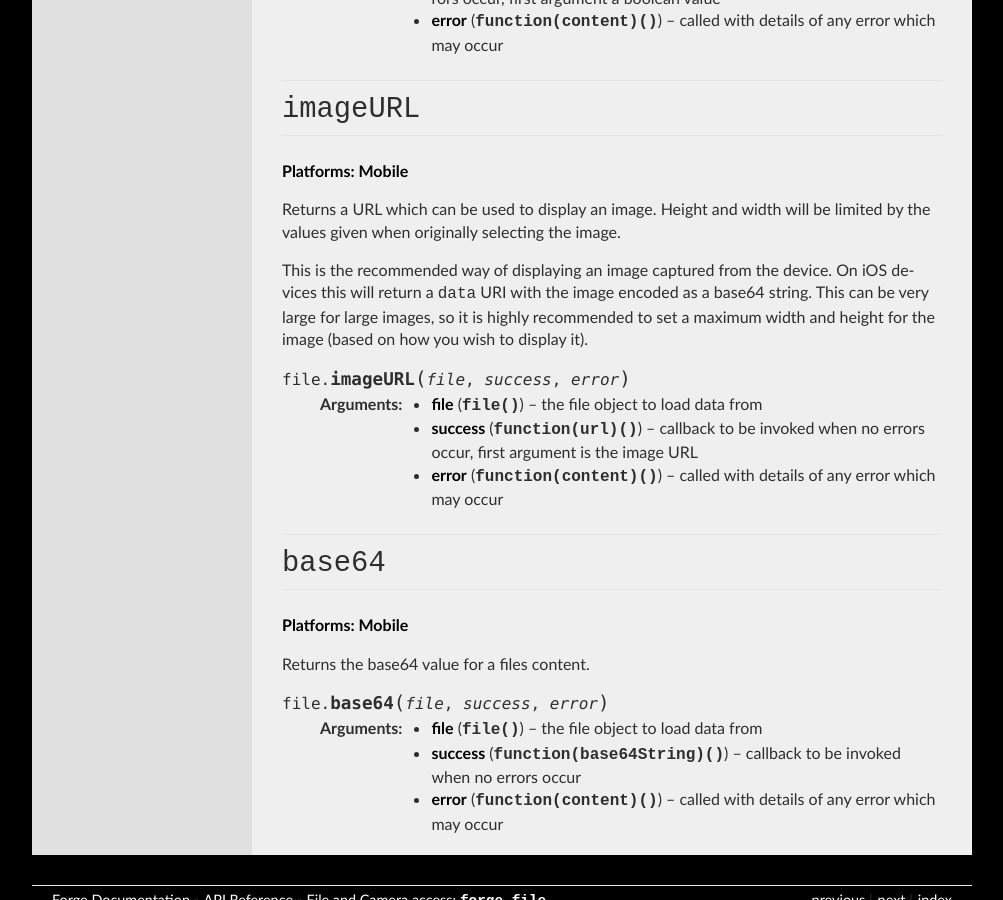
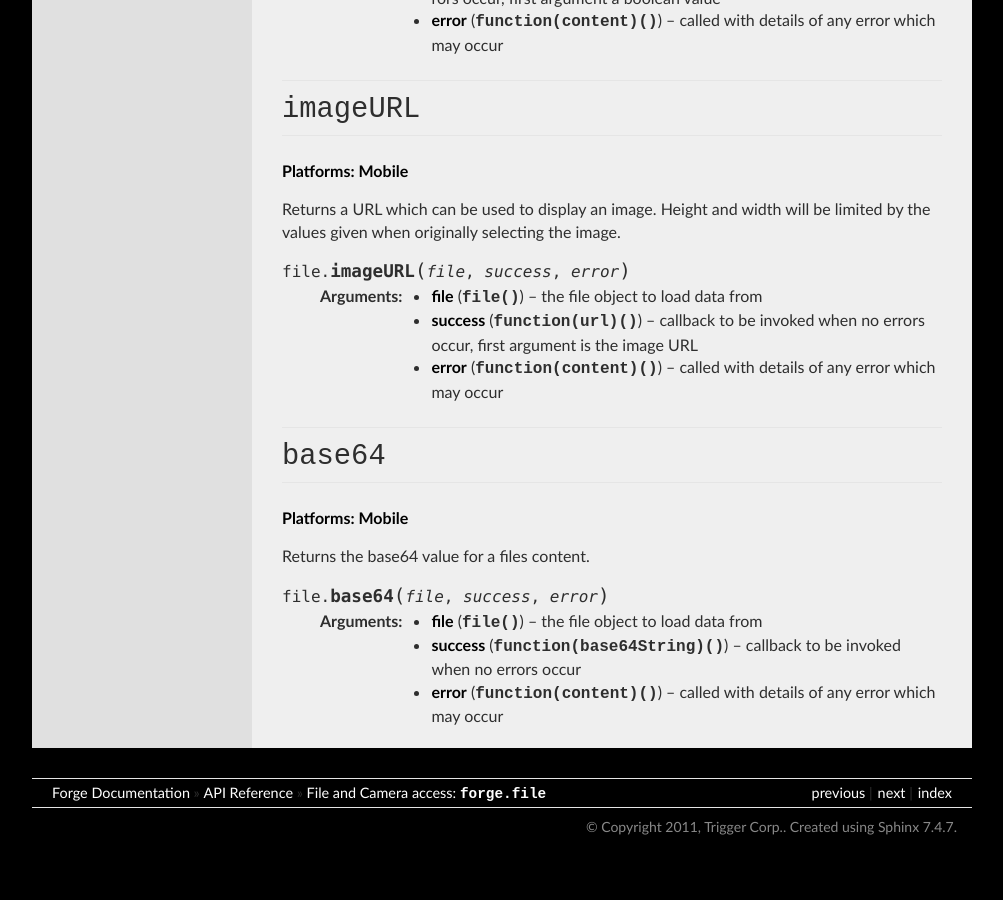
Before and after one commit to trigger-corp/Forge-Documentation, a Sphinx documentation site: the page built from source/api/file.rst, in a window 1280 px wide and 900 px high, scrolled down 1732 px. Shown: the whole window, without its empty margins (138-1141 px from the left). Built offline with Sphinx 7.4.7, drawn with Linux system fonts in a browser that asks for light colours; after the commit the page ends 2597 px from its top, so only the background shows below that.

Commit message:
Remove data: uri info.

```diff
--- a/source/api/file.rst
+++ b/source/api/file.rst
@@ -66,8 +66,6 @@ Returns true or false based on whether a given object is a file object, points t
 
 Returns a URL which can be used to display an image. Height and width will be limited by the values given when originally selecting the image.
 
-This is the recommended way of displaying an image captured from the device. On iOS devices this will return a ``data`` URI with the image encoded as a base64 string. This can be very large for large images, so it is highly recommended to set a maximum width and height for the image (based on how you wish to display it).
-
 .. js:function:: file.imageURL(file, success, error)
 
     :param file file: the file object to load data from
```
